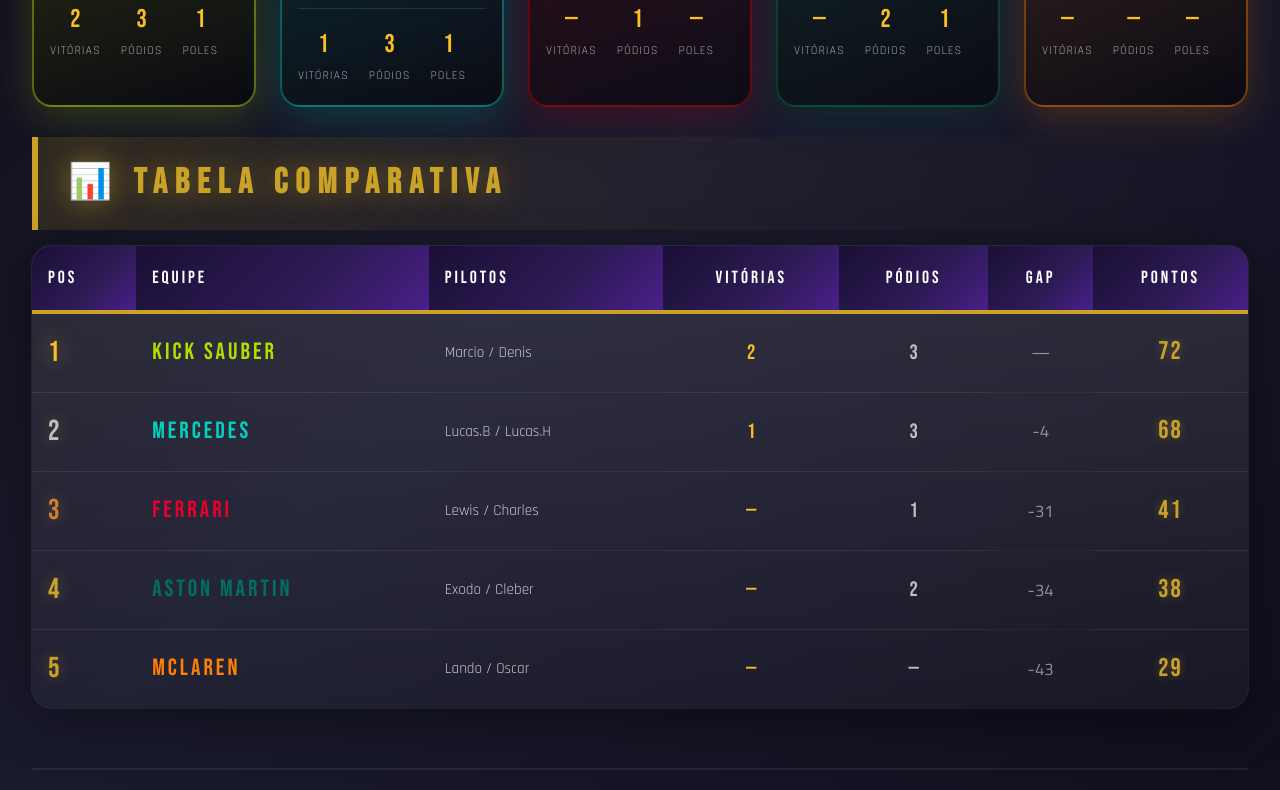
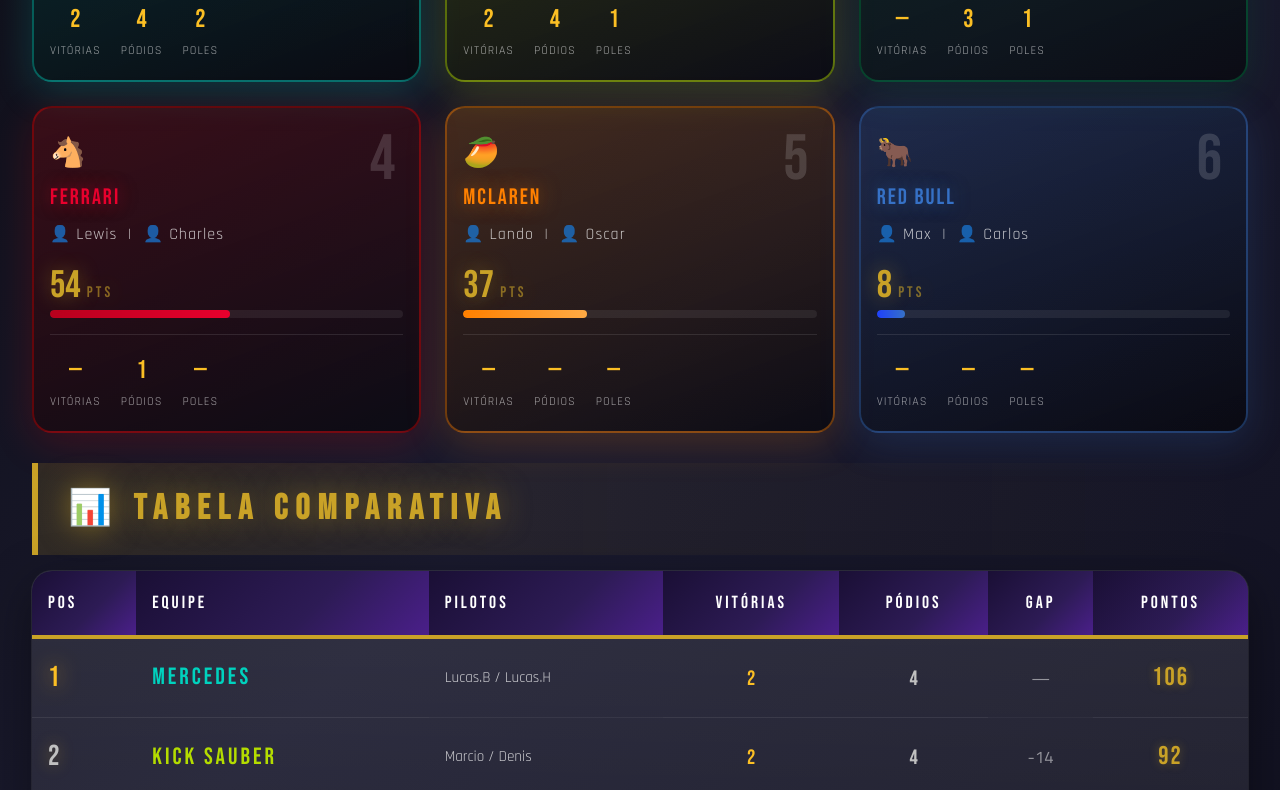
Before and after one commit to Marcio-Santiago/velocidade-baixa, a plain HTML site: page construtores.html in a window 1280 px wide. Shown: the part 667-1457 px from the top of the page. Drawn offline with Linux system fonts and the light colour scheme.

Commit message:
Add files via upload

```diff
--- a/construtores.html
+++ b/construtores.html
@@ -137,7 +137,7 @@
         /* CARDS DAS EQUIPES */
         .teams-grid {
             display: grid;
-            grid-template-columns: repeat(5, 1fr);
+            grid-template-columns: repeat(3, 1fr);
             gap: 24px;
             margin-bottom: 30px;
         }
@@ -189,6 +189,12 @@
             box-shadow: 0 10px 40px rgba(180,220,0,0.2);
         }
         .team-card.sauber:hover { box-shadow: 0 20px 60px rgba(180,220,0,0.35); }
+        .team-card.redbull {
+            background: linear-gradient(160deg, rgba(54,113,198,0.2) 0%, rgba(0,0,0,0.5) 100%);
+            border-color: rgba(54,113,198,0.4);
+            box-shadow: 0 10px 40px rgba(54,113,198,0.2);
+        }
+        .team-card.redbull:hover { box-shadow: 0 20px 60px rgba(54,113,198,0.35); }
 
         .team-pos {
             font-family: 'Bebas Neue', sans-serif;
@@ -211,6 +217,7 @@
         .mercedes .team-name { color: #00d2be; text-shadow: 0 0 20px rgba(0,210,190,0.5); }
         .aston    .team-name { color: #006f62; text-shadow: 0 0 18px rgba(0,111,98,0.50); }
         .sauber   .team-name { color: #b4dc00; text-shadow: 0 0 18px rgba(180,220,0,0.45); }
+        .redbull  .team-name { color: #3671C6; text-shadow: 0 0 18px rgba(54,113,198,0.50); }
 
         .team-drivers {
             font-family: 'Rajdhani', sans-serif;
@@ -347,6 +354,7 @@
         .bar-mercedes { background: linear-gradient(90deg, #00d2be, #00f5e0); }
         .bar-aston    { background: linear-gradient(90deg, #004d45, #006f62); }
         .bar-sauber   { background: linear-gradient(90deg, #8aac00, #b4dc00); }
+        .bar-redbull  { background: linear-gradient(90deg, #1E41FF, #3671C6); }
 
         .footer {
             text-align: center; margin-top: 60px; padding: 35px;
@@ -471,6 +479,7 @@
       "Mercedes":     { cls:"mercedes", nameCls:"mercedes-c", icon:"🏹", barCls:"bar-mercedes", pilotos:["Lucas.B","Lucas.H"] },
       "Aston Martin": { cls:"aston",    nameCls:"aston-c",    icon:"🪽", barCls:"bar-aston",    pilotos:["Exodo","Cleber"] },
       "Kick Sauber":  { cls:"sauber",   nameCls:"sauber-c",   icon:"🚜", barCls:"bar-sauber",   pilotos:["Marcio","Denis"] },
+      "Red Bull":     { cls:"redbull",  nameCls:"redbull-c",  icon:"🐂", barCls:"bar-redbull",  pilotos:["Max","Carlos"] },
     };
 
     function calcularEquipes() {
--- a/dados.js
+++ b/dados.js
@@ -20,6 +20,8 @@
   { nome: "Cleber",  equipe: "Aston Martin", cor: "#006f62" },
   { nome: "Marcio",  equipe: "Kick Sauber",  cor: "#b4dc00" },
   { nome: "Denis",   equipe: "Kick Sauber",  cor: "#b4dc00" },
+  { nome: "Max",     equipe: "Red Bull",     cor: "#3671C6" },
+  { nome: "Carlos",  equipe: "Red Bull",     cor: "#3671C6" },
 ];
 
 var resultados = [
@@ -103,12 +105,25 @@
     bandeira: "🗾",
     data: "29/03",
     hasSprint: false,
-    resultado: [],
+    resultado: [
+      { pos:  1, piloto: "Lucas.B", equipe: "Mercedes",     pontos: 25 },
+      { pos:  2, piloto: "Exodo",   equipe: "Aston Martin", pontos: 18 },
+      { pos:  3, piloto: "Marcio",  equipe: "Kick Sauber",  pontos: 15 },
+      { pos:  4, piloto: "Lewis",   equipe: "Ferrari",      pontos: 12 },
+      { pos:  5, piloto: "Lucas.H", equipe: "Mercedes",     pontos: 10 },
+      { pos:  6, piloto: "Max",     equipe: "Red Bull",     pontos:  8 },
+      { pos:  7, piloto: "Lando",   equipe: "McLaren",      pontos:  6 },
+      { pos:  8, piloto: "Denis",   equipe: "Kick Sauber",  pontos:  4 },
+      { pos:  9, piloto: "Oscar",   equipe: "McLaren",      pontos:  2 },
+      { pos: 10, piloto: "Charles", equipe: "Ferrari",      pontos:  1 },
+      { pos: 11, piloto: "Carlos",  equipe: "Red Bull",     pontos:  0 },
+      { pos: 12, piloto: "Cleber",  equipe: "Aston Martin", pontos:  0 },
+    ],
     sprint: [],
-    polePosition: null,
-    voltaRapida:  null,
-    corridaLimpa: null,
-    pilotoDia:    null,
+    polePosition: "Lucas.B",  // +1 pt
+    voltaRapida:  "Marcio",   // +1 pt (3º lugar ✅)
+    corridaLimpa: "Lucas.B",  // +1 pt
+    pilotoDia:    "Lucas.H",  // +1 pt
   },
 
   // ── ETAPA 04 ────────────────────────────────────────────────
@@ -326,7 +341,7 @@
     circuito: "Baku",
     bandeira: "🔥",
     data: "26/09",
-    hasSprint: false,  // corrida de sábado (não é sprint, é corrida especial)
+    hasSprint: false,
     resultado: [],
     sprint: [],
     polePosition: null,
@@ -342,7 +357,7 @@
     circuito: "Marina Bay",
     bandeira: "🦁",
     data: "11/10",
-    hasSprint: true,   // sprint no sábado 10/10
+    hasSprint: true,
     resultado: [],
     sprint: [],
     polePosition: null,
@@ -406,7 +421,7 @@
     circuito: "Las Vegas Strip",
     bandeira: "🎰",
     data: "21/11",
-    hasSprint: false,  // corrida noturna de sábado (não é sprint)
+    hasSprint: false,
     resultado: [],
     sprint: [],
     polePosition: null,
@@ -449,53 +464,6 @@
 
 ];
 
-// ═══════════════════════════════════════════════════════════════
-//  EXEMPLO DE ETAPA PREENCHIDA — COPIE ESTE MODELO:
-//
-//  {
-//    etapa: "01",
-//    gp: "GP da Austrália",
-//    circuito: "Melbourne",
-//    bandeira: "🦘",
-//    data: "08/03",
-//    hasSprint: false,
-//    resultado: [
-//      { pos: 1, piloto: "Lando",   equipe: "McLaren",      pontos: 25 },
-//      { pos: 2, piloto: "Oscar",   equipe: "McLaren",      pontos: 18 },
-//      { pos: 3, piloto: "Lewis",   equipe: "Ferrari",      pontos: 15 },
-//      { pos: 4, piloto: "Charles", equipe: "Ferrari",      pontos: 12 },
-//      { pos: 5, piloto: "Lucas.B", equipe: "Mercedes",     pontos: 10 },
-//      { pos: 6, piloto: "Lucas.H", equipe: "Mercedes",     pontos:  8 },
-//      { pos: 7, piloto: "Exodo",   equipe: "Aston Martin", pontos:  6 },
-//      { pos: 8, piloto: "Cleber",  equipe: "Aston Martin", pontos:  4 },
-//      { pos: 9, piloto: "Marcio",  equipe: "Kick Sauber",  pontos:  2 },
-//      { pos:10, piloto: "Denis",   equipe: "Kick Sauber",  pontos:  1 },
-//    ],
-//    sprint: [],   // hasSprint: true → preencha igual ao resultado com pontos 8,7,6,5,4,3,2,1
-//    polePosition: "Lando",
-//    voltaRapida:  "Oscar",
-//    corridaLimpa: "Charles",
-//  },
-//
-//  ⚠️  NOMES dos pilotos devem ser EXATAMENTE iguais ao array PILOTOS acima:
-//       "Lando", "Oscar", "Lewis", "Charles", "Lucas.B", "Lucas.H",
-//       "Exodo", "Cleber", "Marcio", "Denis"
-//
-//  ⚠️  PONTOS da corrida:  1º=25  2º=18  3º=15  4º=12  5º=10  6º=8  7º=6  8º=4  9º=2  10º=1
-//  ⚠️  PONTOS do sprint:   1º=8   2º=7   3º=6   4º=5   5º=4   6º=3  7º=2  8º=1
-//  ⚠️  BÔNUS da CORRIDA:   polePosition | voltaRapida | corridaLimpa | pilotoDia  (+1 cada)
-//  ⚠️  BÔNUS do SPRINT:    polePositionSprint | voltaRapidaSprint | corridaLimpaSprint | pilotoDiaSprint  (+1 cada)
-//  ⚠️  Se a etapa NÃO tem sprint, use apenas os campos sem "Sprint"
-// ═══════════════════════════════════════════════════════════════
-
-// ═══════════════════════════════════════════════════════════════
-//  INFRAÇÕES DE SUPER LICENÇA
-//  Como preencher quando um piloto receber punição:
-//  { etapa: "03", gravidade: "BAIXA", descricao: "Toque imprudente", pontosLicenca: -2 }
-//  gravidade pode ser: "BAIXA" (-2 pts) | "ALTA" (-2 pts + -2 pos) | "GRAVE" (-3 pts)
-//  pontosLicenca: use SEMPRE o valor NEGATIVO
-// ═══════════════════════════════════════════════════════════════
-
 var infracoes = [
   { piloto: "Lando",   ocorrencias: [] },
   { piloto: "Oscar",   ocorrencias: [] },
@@ -509,4 +477,6 @@
   { piloto: "Cleber",  ocorrencias: [] },
   { piloto: "Marcio",  ocorrencias: [] },
   { piloto: "Denis",   ocorrencias: [] },
+  { piloto: "Max",     ocorrencias: [] },
+  { piloto: "Carlos",  ocorrencias: [] },
 ];
```
Also changed, not shown: pilotos.html (+4 -0 lines), superlicenca.html (+2 -0 lines), foto_carlos.jpg (added), foto_denis.jpg, foto_max.jpg (added).
